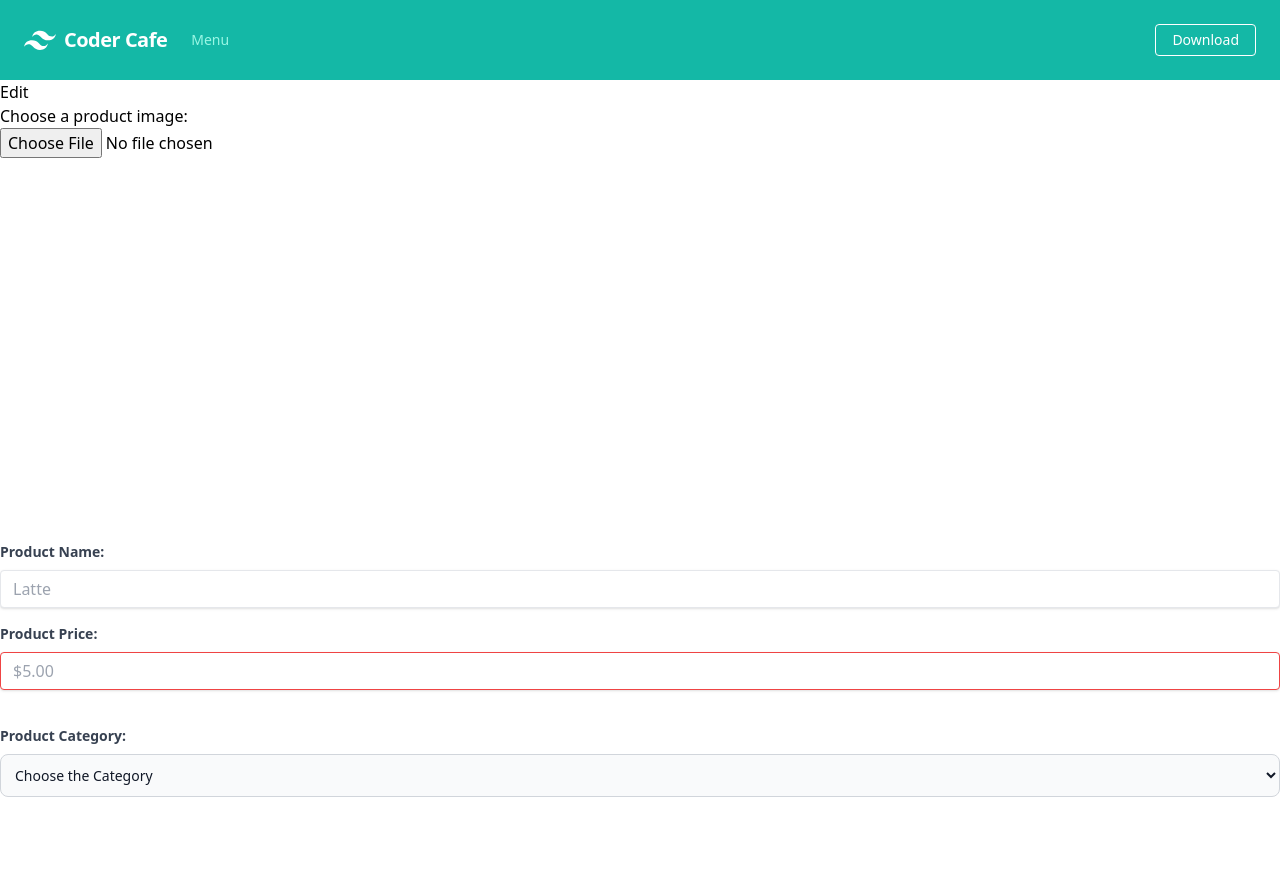
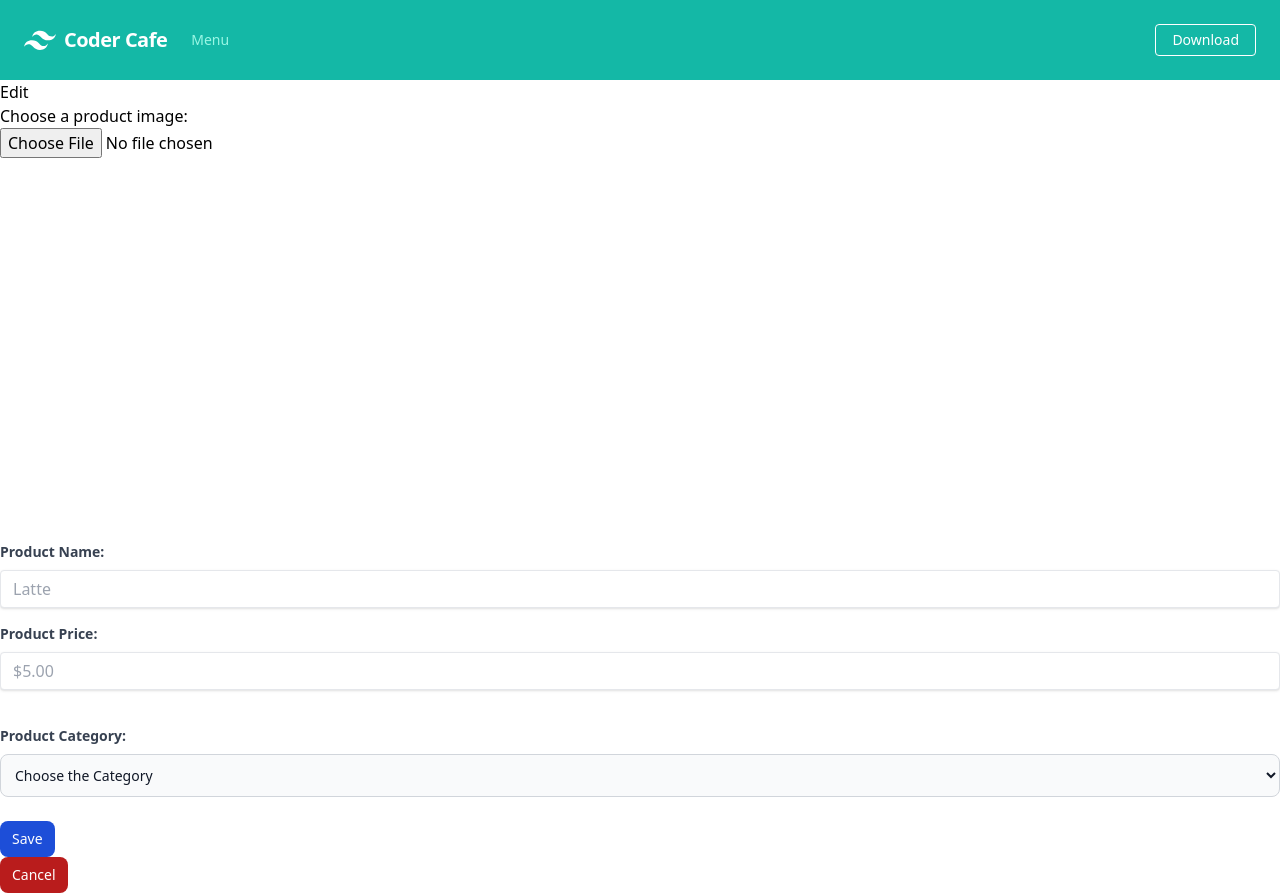
Before and after one commit to JLC-group-project/part-b-front-end, a React (Vite) app: page /admin/menu/1/1/edit in a window 1280 px wide. Before the commit the page ends 821 px from the top, so only its background shows below. Built offline with nearby package versions, Linux system fonts and the light colour scheme.

Commit message:
finsih edit admin side

```diff
--- a/src/components/pages/Menu/CustomizeItem.jsx
+++ b/src/components/pages/Menu/CustomizeItem.jsx
@@ -19,7 +19,6 @@ function CustomizeItem({ items, customize }) {
   }, []);
   //trigger the change of the item customize object according to the customer's choices.
   function handleSizeChange(e) {
-    console.log(e);
     let value;
     setSize(e.target.value);
     setItem({
--- a/src/components/pages/Menu/EditItem.jsx
+++ b/src/components/pages/Menu/EditItem.jsx
@@ -4,11 +4,14 @@ import { useState } from "react";
 
 function EditItem() {
   const { it, cate } = useParams();
+  const [item, setItem] = useState({
+    category: "",
+    name: "",
+    price: "",
+  });
   const [picture, setPicture] = useState();
   const [img, setImg] = useState(null);
   const categories = ["Drinks", "Bakery"];
-  const [category, setCategory] = useState();
-  let item = JSON;
 
   function onChangePicture(e) {
     if (e.target.files[0]) {
@@ -44,17 +47,23 @@ function EditItem() {
             type="text"
             placeholder="Latte"
             required
+            onChange={(e) => {
+              setItem({ name: e.target.value });
+            }}
           />
         </div>
         <div className="mb-6">
           <label
             className="block text-gray-700 text-sm font-bold mb-2"
-            htmlFor="productprice"
+            htmlFor="product price"
+            onChange={(e) => {
+              setItem({ price: e.target.value });
+            }}
           >
             Product Price:
           </label>
           <input
-            className="shadow appearance-none border border-red-500 rounded w-full py-2 px-3 text-gray-700 mb-3 leading-tight focus:outline-none focus:shadow-outline"
+            className="shadow appearance-none border border-grey-500 rounded w-full py-2 px-3 text-gray-700 mb-3 leading-tight focus:outline-none focus:shadow-outline"
             type="text"
             placeholder="$5.00"
             required
@@ -63,7 +72,7 @@ function EditItem() {
         <div>
           <label
             className="block text-gray-700 text-sm font-bold mb-2"
-            htmlFor="prodectprice"
+            htmlFor="productprice"
             required
           >
             Product Category:
@@ -72,8 +81,9 @@ function EditItem() {
             required
             id="default"
             className="bg-gray-50 border border-gray-300 text-gray-900 mb-6 text-sm rounded-lg focus:ring-blue-500 focus:border-blue-500 block w-full p-2.5 dark:bg-gray-700 dark:border-gray-600 dark:placeholder-gray-400 dark:text-white dark:focus:ring-blue-500 dark:focus:border-blue-500"
-            value={category}
-            onChange={(event) => setCategory(event.target.value)}
+            onChange={(e) => {
+              setItem({ category: e.target.value });
+            }}
           >
             <option>Choose the Category</option>
             {categories.map((each, index) => {
@@ -85,6 +95,28 @@ function EditItem() {
             })}
           </select>
         </div>
+        <h1>{`${item.name}`}</h1>
+        <h1>{`${item.price}`}</h1>
+        <h1>{`${item.category}`}</h1>
+        <div>
+          <button
+            onClick={() => {
+              handleItem(item);
+            }}
+            className="inline-flex items-center py-2 px-3 text-sm font-medium text-center text-white bg-blue-700 rounded-lg hover:bg-blue-800 focus:ring-4 focus:outline-none focus:ring-blue-300 dark:bg-blue-600 dark:hover:bg-blue-700 dark:focus:ring-blue-800"
+          >
+            Save
+          </button>
+        </div>
+        <div>
+          <Link
+            to="/admin/menu/Drinks"
+            className="inline-flex items-center py-2 px-3 text-sm font-medium text-center text-white bg-red-700 rounded-lg hover:bg-red-800 focus:ring-4 focus:outline-none focus:ring-red-300 dark:bg-red-600 dark:hover:bg-red-700 dark:focus:ring-red-800"
+            variant="danger"
+          >
+            Cancel
+          </Link>
+        </div>
       </div>
     </div>
   );
--- a/src/components/pages/Menu/Menu.jsx
+++ b/src/components/pages/Menu/Menu.jsx
@@ -13,11 +13,12 @@ function Menu({ items }) {
 
   function handleItem(value) {
     setItem(value); // change the setIte state, give ite a object as value
-    <bakeryContext.Provider value={item}>
+    <bakeryContext.Provider value={value}>
       <Show />
     </bakeryContext.Provider>;
     // push the item into the session storage
-    navigate("/show");
+    // navigate("/show");
+    console.log(item);
   }
   console.log(item);
 
```
